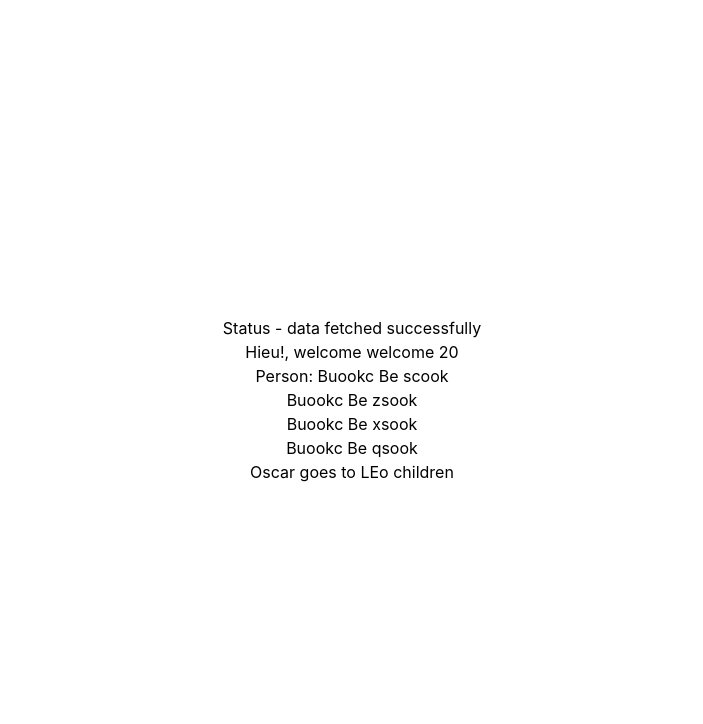
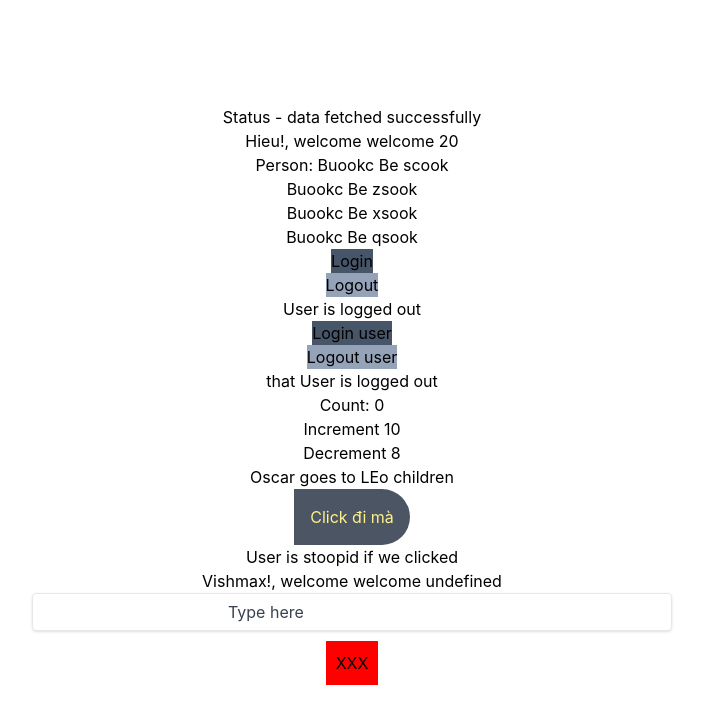
Before and after one commit to trantrunghieuvns/learning-typescript-codeevolution, a React (Create React App) app: page / in a window 1280 px wide. Shown: the top 724 px of the page, without its empty margins (288-991 px from the left). Built offline with nearby package versions, Linux system fonts and the light colour scheme.

Commit message:
learning typescript codeevolution

```diff
--- a/src/App.tsx
+++ b/src/App.tsx
@@ -1,11 +1,17 @@
+
 import './App.css';
+import Button from './components/Button';
 import Greet from './components/Greet';
 import Heading from './components/Heading';
 import { Oscar } from './components/Oscar';
 import Person from './components/Person';
 import PersonList from './components/PersonList';
 import { Status } from './components/Status';
-
+import { Input } from './components/Input';
+import Container from './components/Container';
+import Login from './state/Login';
+import User from './state/User';
+import { ReducerCounter } from './state/ReducerExample';
 
 function App() {
   const personName = {
@@ -35,9 +41,19 @@ function App() {
       <Greet messageCount={20} name='Hieu' isLoggedIn={true} />
       <Person name={personName} />
       <PersonList names={nameList} />
+      <Login />
+      <User email={''} />
+      <ReducerCounter />
       <Oscar>
+
         <Heading children={''} />
       </Oscar>
+      <Button />
+      <Greet name='Vishmax' isLoggedIn={true} />
+      <div className='shadow appearance-none border rounded w-[50%] py-2 px-3 text-gray-700 leading-tight focus:outline-none focus:shadow-outline'>
+        <Input className="" value="Type here" handleChange={(event) => console.log(event)} />
+      </div>
+      <Container styles={{ backgroundColor: 'red', padding: '10px', margin: '10px' }} />
     </div>
   );
 }
--- /dev/null
+++ b/src/components/Button.tsx
@@ -0,0 +1,23 @@
+import React, { useState } from 'react'
+// type ButtonProps = {
+//     handleClick: (event: React.MouseEvent<HTMLButtonElement>, id: number) => (
+//         void
+//     )
+// }
+
+function Button() {
+    const [isLoggedIn, setIsLoggedIn] = useState(false)
+    const handleLogin = () => {
+        setIsLoggedIn(!isLoggedIn)
+    }
+    return (
+        <div>
+            <button onClick={() => {
+                handleLogin()
+            }} className='rounded-r-full bg-gray-600 text-yellow-200 p-4'>Click đi mà</button>
+            <div className={`${isLoggedIn ? 'hidden' : 'flex'}`}>User is stoopid if we clicked</div>
+        </div>
+    )
+}
+
+export default Button
--- /dev/null
+++ b/src/components/Container.tsx
@@ -0,0 +1,16 @@
+import React from 'react'
+
+type ContainerProps = {
+    styles: React.CSSProperties
+    background_color?: string
+}
+
+function Container(props: ContainerProps) {
+    return (
+        <div style={props.styles}>
+            XXX
+        </div>
+    )
+}
+
+export default Container
--- a/src/components/Greet.tsx
+++ b/src/components/Greet.tsx
@@ -2,17 +2,16 @@ import React from 'react'
 
 type GreetProps = {
     name: string;
-    messageCount: number;
+    messageCount?: number;
     isLoggedIn: boolean;
 }
 
 function Greet(props: GreetProps) {
+    const { messageCount = 0 } = props
     return (
         <div >
             {
-                props.isLoggedIn ? ` ${props.name}!, welcome welcome ${props.messageCount}` : ''
-
-
+                props.isLoggedIn ? ` ${props.name}!, welcome welcome ${props.messageCount}` : ('but u have to login first')
             }
         </div>
     )
--- /dev/null
+++ b/src/components/Input.tsx
@@ -0,0 +1,15 @@
+type InputProps = {
+    value: string
+    className: string
+    handleChange: (event: React.ChangeEvent<HTMLInputElement>) => void
+}
+
+export const Input = ({ value, className, handleChange }: InputProps) => {
+
+
+    const handleInputChange = (event: React.ChangeEvent<HTMLInputElement>) => {
+        console.log(event);
+    }
+
+    return <input type='text' value={value} onChange={handleInputChange} />
+}
--- a/src/components/Person.tsx
+++ b/src/components/Person.tsx
@@ -1,13 +1,6 @@
-import React from 'react'
+import { Name, PersonX } from '../Types' //personX is being ignored here
 
-type PersonX = {
-    name: {
-        first: string
-        last: string
-    }
-}
-
-function Person(props: PersonX) {
+function Person(props: Name) {
     return (
         <div>
             {`Person: ${props.name.first + ' ' + props.name.last}`}
--- /dev/null
+++ b/src/state/Login.tsx
@@ -0,0 +1,25 @@
+import React, { useState } from 'react'
+
+type Props = {}
+
+const Login = (props: Props) => {
+
+    const [isLoggedIn, setIsLoggedIn] = useState(false)
+    const handleLogin = () => {
+        setIsLoggedIn(true)
+    }
+
+    const handleLogout = () => {
+        setIsLoggedIn(false)
+    }
+    return (
+        <div>
+            <button className='bg-slate-600' onClick={handleLogin}>Login</button>
+            <br />
+            <button className='bg-slate-400' onClick={handleLogout}>Logout</button>
+            <div>User is {isLoggedIn ? 'logged in' : 'logged out'}</div>
+        </div>
+    )
+}
+
+export default Login
--- /dev/null
+++ b/src/state/ReducerExample.tsx
@@ -0,0 +1,38 @@
+import React, { useReducer } from 'react'
+type CounterState = {
+    count: number
+}
+type CounterAction = {
+    type: string
+    payload: number
+}
+
+
+const initialState = { count: 0 }
+
+export function ReducerExample(state: CounterState, action: CounterAction) {
+    switch (action.type) {
+        case 'increment':
+            return { count: state.count + action.payload }
+        case 'decrement':
+            return { count: state.count - action.payload }
+
+        default:
+            return state
+    }
+}
+
+export const ReducerCounter = () => {
+    const [state, dispatch] = useReducer(ReducerExample, initialState)
+    return (
+        <>
+            Count: {state.count}
+            <button onClick={() => dispatch({ type: 'increment', payload: 10 })}>
+                Increment 10
+            </button>
+            <button onClick={() => dispatch({ type: 'decrement', payload: 4 })}>
+                Decrement 8
+            </button>
+        </>
+    )
+}
--- /dev/null
+++ b/src/state/ReducerOfExample.tsx
@@ -0,0 +1,21 @@
+export type ReducerProp = {
+    count: number
+    type: string
+    payload: number
+}
+
+
+export const initialState = { count: 0 }
+
+
+export function ReducerExample(state: ReducerProp, action: ReducerProp) {
+    switch (action.type) {
+        case 'increment':
+            return { count: state.count + action.payload }
+        case 'decrement':
+            return { count: state.count - action.payload }
+
+        default:
+            return state
+    }
+}
--- /dev/null
+++ b/src/state/User.tsx
@@ -0,0 +1,35 @@
+import React, { useState } from 'react'
+
+type AuthUser = {
+    name?: string | null
+    email: string
+}
+
+const Login = (props: AuthUser) => {
+    // user might be null, put <AuthUser | null> to cope w this situation
+    const [user, setUser] = useState<AuthUser | null>(null)
+    // type assertion also helps lying typescript that useState<AuthUser>({} as AuthUser) null {} is a part of AuthUser 100%
+
+    const handleLogin = () => {
+        setUser({
+            name: 'sucker',
+            email: 'Buookc@gmail.com',
+        }
+        )
+    }
+
+    const handleLogout = () => {
+        setUser(null)
+    }
+    return (
+        <div>
+            <button className='bg-slate-600' onClick={handleLogin}>Login user</button>
+            <br />
+            <button className='bg-slate-400' onClick={handleLogout}>Logout user</button>
+            <div>{!user ? 'that User' : 'User'} {user?.name} {user ? 'has email' : ''} {user?.email} is {user ? 'logged in' : 'logged out'}</div>
+
+        </div>
+    )
+}
+
+export default Login
```
Also changed, not shown: src/Types.tsx (+13 -0 lines), 1 other file (tests, documents, lock files or other folders).
